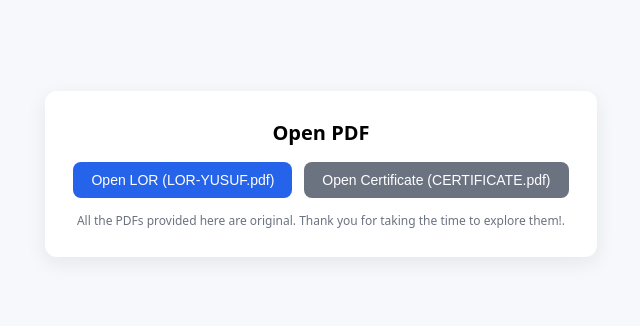
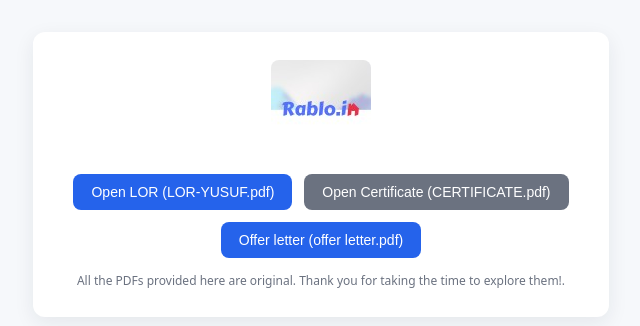
Before and after one commit to Yusufiqbal15/certificate-rablo, a plain HTML site: page index.html in a window 1280 px wide. Shown: the part 226-552 px from the top of the page, without its empty margins (319-959 px from the left). Drawn offline with Linux system fonts and the light colour scheme.

Commit message:
some tghings

```diff
--- a/index.html
+++ b/index.html
@@ -6,9 +6,11 @@
     <title>Open PDFs</title>
     <style>
       body { font-family: system-ui, -apple-system, 'Segoe UI', Roboto, Arial; display:flex; align-items:center; justify-content:center; height:100vh; margin:0; background:#f6f8fb; }
-      .card { background:white; padding:28px; border-radius:12px; box-shadow:0 6px 20px rgba(28,40,50,0.08); text-align:center; }
+      .card { background:white; padding:28px; border-radius:12px; box-shadow:0 6px 20px rgba(28,40,50,0.08); text-align:center; max-width:520px; width:92%; }
+      .logo { display:block; margin:0 auto 14px auto; max-width:180px; height:auto; border-radius:8px; cursor:pointer; transition:transform .18s ease, box-shadow .18s ease; }
+      .logo:hover { transform:translateY(-3px) scale(1.02); box-shadow:0 6px 20px rgba(37,99,235,0.12); }
       h1 { margin:0 0 16px 0; font-size:20px; }
-      .buttons { display:flex; gap:12px; justify-content:center; }
+      .buttons { display:flex; flex-wrap:wrap; gap:12px; justify-content:center; margin-top:10px }
       a.button { text-decoration:none; }
       button { background:#2563eb; color:white; border:0; padding:10px 18px; border-radius:8px; cursor:pointer; font-size:14px; }
       button.secondary { background:#6b7280; }
@@ -17,7 +19,9 @@
   </head>
   <body>
     <div class="card">
-      <h1>Open PDF</h1>
+      <a href="CERTIFICATE.pdf" target="_blank" rel="noopener noreferrer" title="Open Certificate">
+        <img src="rablo_logo.jpg" alt="Rablo Logo" class="logo" />
+      </a>
       <div class="buttons">
         <a class="button" href="LOR-YUSUF.pdf" target="_blank" rel="noopener noreferrer">
           <button type="button">Open LOR (LOR-YUSUF.pdf)</button>
@@ -25,6 +29,9 @@
         <a class="button" href="CERTIFICATE.pdf" target="_blank" rel="noopener noreferrer">
           <button type="button" class="secondary">Open Certificate (CERTIFICATE.pdf)</button>
         </a>
+        <a class="button" href="offer letter.pdf" target="_blank" rel="noopener noreferrer">
+          <button type="button">Offer letter (offer letter.pdf)</button>
+        </a>
       </div>
       <footer>All the PDFs provided here are original.
 Thank you for taking the time to explore them!.</footer>
```
Also changed, not shown: rablo_logo.jpg (added), 2 other files.
